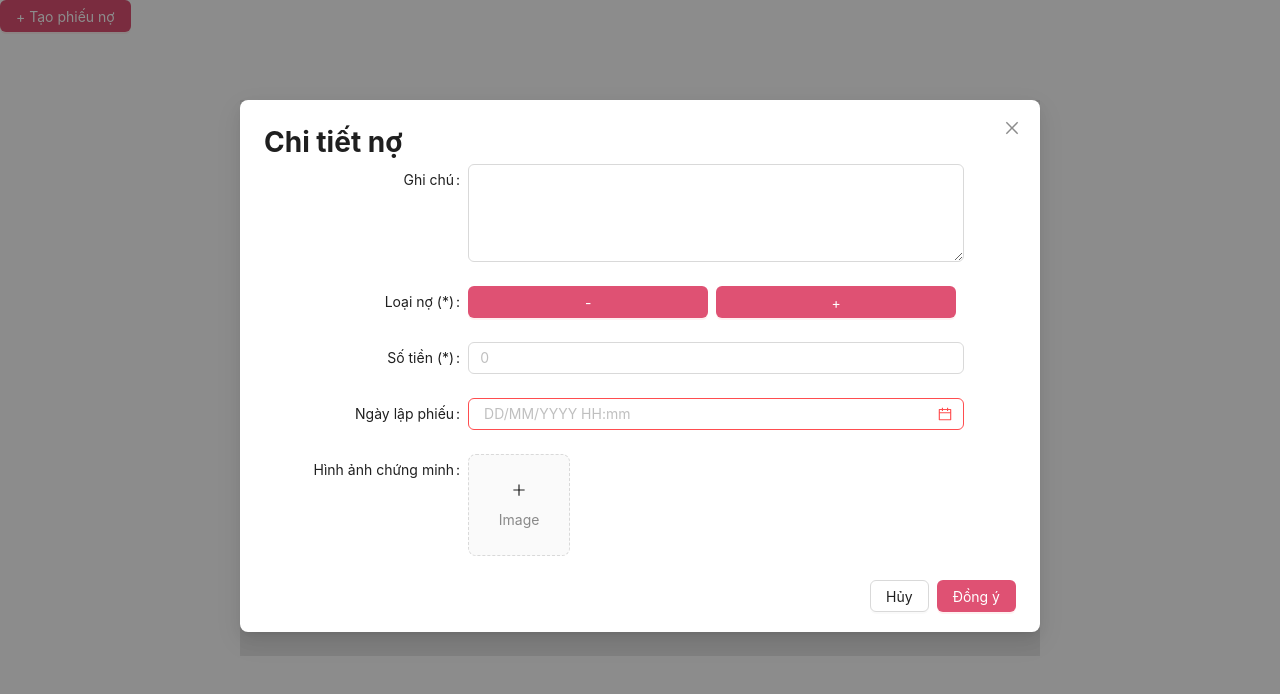
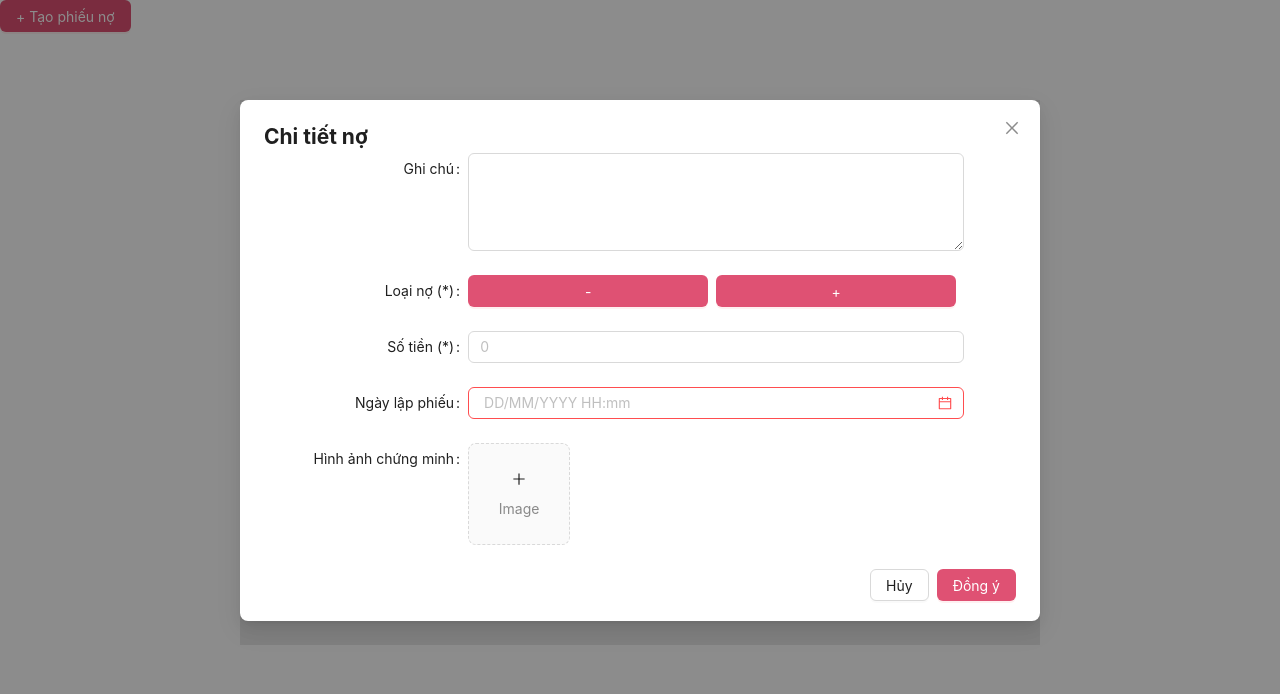
Before and after one commit to longnvse/fcredit-frontend, a React (Create React App) app: page /debt-note-detail in a window 1280 px wide. Both pictures are taken after a click on the button "+ Tạo phiếu nợ". Shown: the top 694 px of the page. Built offline with nearby package versions, Linux system fonts and the light colour scheme.

Commit message:
debt-note-detail-edit

```diff
--- a/src/pages/debt-note-detail.js
+++ b/src/pages/debt-note-detail.js
@@ -23,7 +23,7 @@ const DebtNoteDetail = () => {
        + Tạo phiếu nợ
       </Button>
       <Modal  width={800}  style={{backgroundColor:'gray',}}  open={isModalOpen} onOk={handleOk} onCancel={handleCancel}  >
-     <h1 >Chi tiết nợ</h1>
+     <h2 >Chi tiết nợ</h2>
       <Form   labelCol={{
        span: 7,
      }}
```
